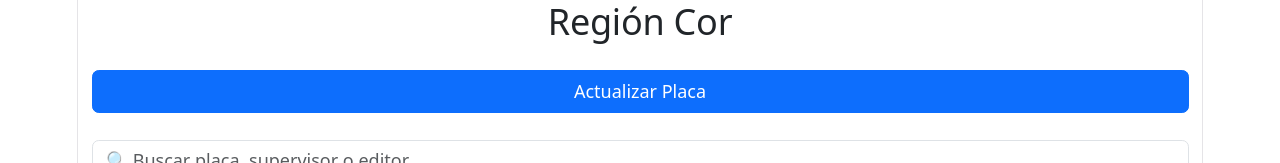
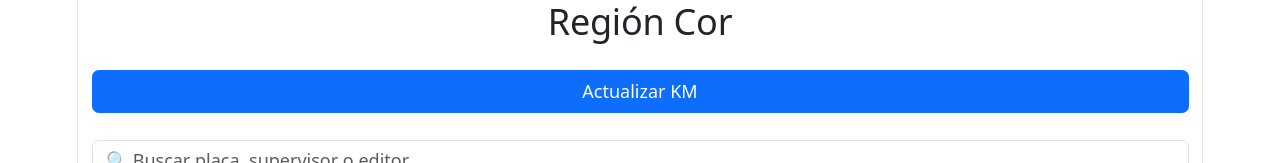
Before and after one commit to katra47/km_1, a React (Vite) app: page /cor in a window 1280 px wide. Shown: the part 144-307 px from the top of the page. Built offline with nearby package versions, Linux system fonts and the light colour scheme; no server answers; the database is empty.

Commit message:
Update RegistroRegion.jsx

```diff
--- a/src/Regiones/RegistroRegion.jsx
+++ b/src/Regiones/RegistroRegion.jsx
@@ -148,7 +148,7 @@ function RegistroRegion({ nombreRegion }) {
         className="btn btn-primary w-100 mb-4"
         onClick={() => setModo("actualizar")}
       >
-        Actualizar Placa
+        Actualizar KM
       </button>
 
       {/* MODAL */}
```
